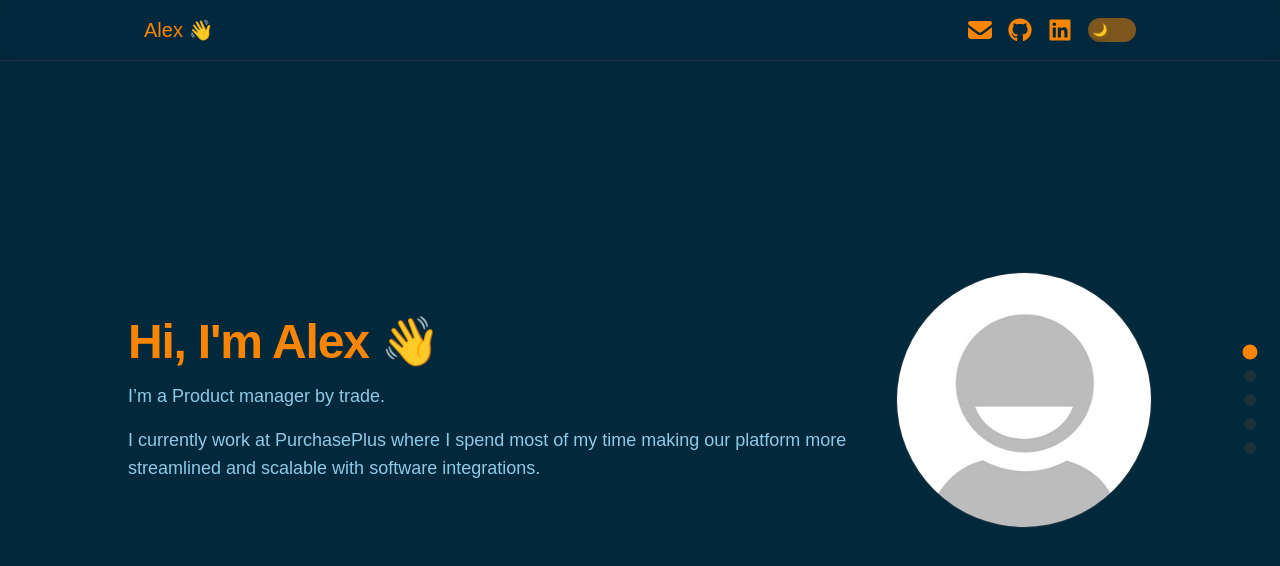
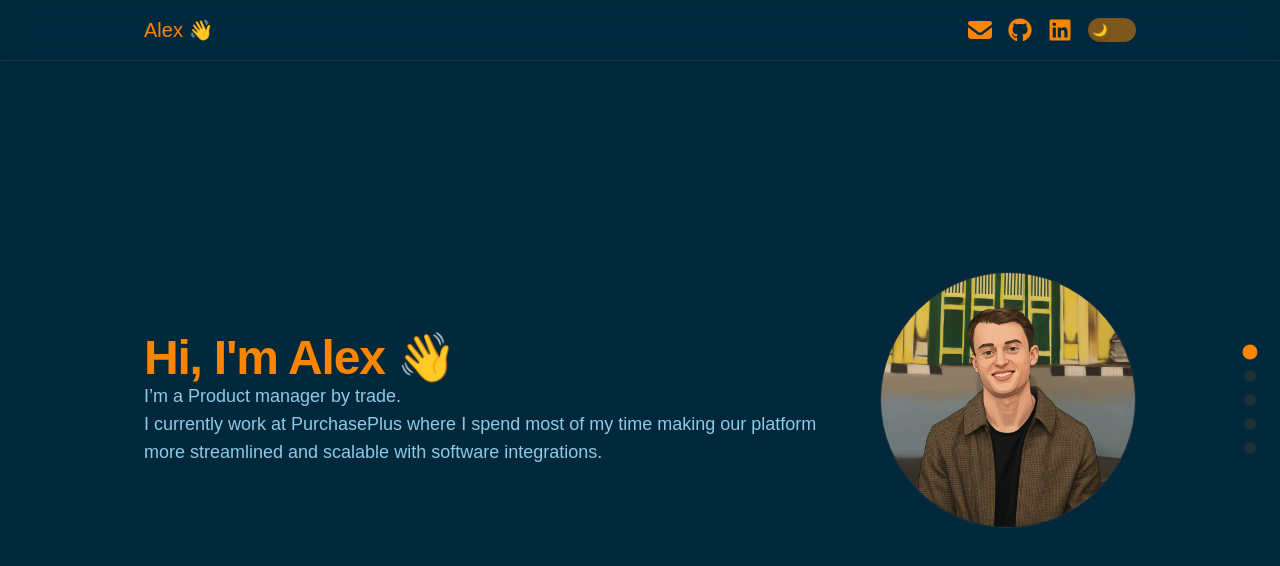
Before and after one commit to Alex-de-Lacey/personal-website, a React (Vite) app: page / in a window 1280 px wide. Shown: the top 566 px of the page. Built offline with nearby package versions, Linux system fonts and the light colour scheme.

Commit message:
Refactored overview component simpler design

```diff
--- a/src/components/ui/Button.tsx
+++ b/src/components/ui/Button.tsx
@@ -5,10 +5,10 @@ type ButtonProps = React.ButtonHTMLAttributes<HTMLButtonElement> & {
 }
 
 export function Button({ className, variant = 'primary', ...props }: ButtonProps) {
-  const base = 'inline-flex items-center rounded-md px-4 py-2 text-sm font-medium'
+  const base = 'inline-flex items-center rounded-md px-4 py-2 text-lg font-medium'
   const styles =
     variant === 'primary'
-      ? 'bg-primary text-white hover:opacity-90'
+      ? 'bg-primary text-secondary hover:opacity-90'
       : 'border border-zinc-300 dark:border-zinc-700 hover:bg-zinc-50 dark:hover:bg-zinc-900'
   return <button className={cn(base, styles, className)} {...props} />
 }
--- a/src/components/ui/Company.tsx
+++ b/src/components/ui/Company.tsx
@@ -31,7 +31,7 @@ export default function Company({ img, companyName, whiteBackground = false, isE
           <img
             src={img}
             alt="company image"
-            className={`w-24 h-24 md:w-36 md:h-36 rounded-full object-cover border-4 border-secondary transition-transform duration-200 ease-out hover:scale-110 ${whiteBackground ? 'bg-white' : ''}`}
+            className={`w-24 h-24 md:w-36 md:h-36 rounded-full object-cover border-4 border-primary transition-transform duration-200 ease-out hover:scale-110 ${whiteBackground ? 'bg-white' : ''}`}
           />
           <div style={{ height: nameHeight > 0 ? `${nameHeight}px` : '0' }} aria-hidden="true"/>
         </>
@@ -41,7 +41,7 @@ export default function Company({ img, companyName, whiteBackground = false, isE
           <img
             src={img}
             alt="company image"
-            className={`w-24 h-24 md:w-36 md:h-36 rounded-full object-cover border-4 border-secondary transition-transform duration-200 ease-out hover:scale-110 ${whiteBackground ? 'bg-white' : ''}`}
+            className={`w-24 h-24 md:w-36 md:h-36 rounded-full object-cover border-4 border-primary transition-transform duration-200 ease-out hover:scale-110 ${whiteBackground ? 'bg-white' : ''}`}
           />
           <div ref={companyNameRef} className="w-24 md:w-36 text-center">
             <p className="break-words">{companyName}</p>
--- a/src/components/ui/CompanyContainer.tsx
+++ b/src/components/ui/CompanyContainer.tsx
@@ -16,7 +16,7 @@ type CompanyContainerProps = {
 }
 
 function Line() {
-  return <div aria-hidden="true" className="h-1 bg-secondary flex-1 rounded-md" />
+  return <div aria-hidden="true" className="h-1 bg-primary flex-1 rounded-md" />
 }
 
 function Year({ year }: { year: number }) {
--- a/src/pages/Contact.tsx
+++ b/src/pages/Contact.tsx
@@ -121,7 +121,7 @@ export default function Contact() {
                   placeholder="How can I help?"
                 />
                 {touched.message && errors.message && (
-                  <p id="message-error" className="text-sm text-red-600 dark:text-red-400">{errors.message}</p>
+                  <p id="message-error" className="text-lg text-red-600 dark:text-red-400">{errors.message}</p>
                 )}
                 <p id="form-helper" className="sr-only">All fields are required.</p>
               </div>
--- a/src/pages/Overview.tsx
+++ b/src/pages/Overview.tsx
@@ -1,25 +1,22 @@
-import placeholderImage from '../assets/placeholder.jpg'
-import Company from '../components/ui/Company'
+import portraitImage from '../assets/cartoon-portrait_u3ic2ju3ic2ju3ic.png'
+import PageLayout from '../components/layout/PageLayout'
+
 
 export default function Overview() {
   return (
-    <main className="max-w-5xl mx-auto">
-        <section className="flex flex-col md:flex-row md:items-center ">
-            <div className="space-y-4">
-                <h1 className="text-4xl sm:text-5xl font-extrabold tracking-tight">Hi, I'm Alex 👋</h1>
-                <p>
-                    I’m a Product manager by trade.
-                </p>
-                <p>
-                I currently work at PurchasePlus where I spend most of my time making our platform more streamlined and scalable with software integrations.
-                </p>
+    <PageLayout>
+      <section className="flex md:flex-row md:items-center gap-6">
+          <div>
+              <h1>Hi, I'm Alex 👋</h1>
+              <p>I’m a Product manager by trade.</p>
+              <p>I currently work at PurchasePlus where I spend most of my time making our platform more streamlined and scalable with software integrations.</p>
           </div>
           <img
-              src={placeholderImage}
+            src={portraitImage}
             alt="Alex portrait"
             className="w-24 h-24 md:w-64 md:h-64 rounded-full object-cover border border-zinc-700/50"
           />
       </section>
-    </main>
+    </PageLayout>
   )
 }
```
Also changed, not shown: src/assets/cartoon-portrait_u3ic2ju3ic2ju3ic.png (added). Lines whose indentation alone changed are shown as unchanged.
